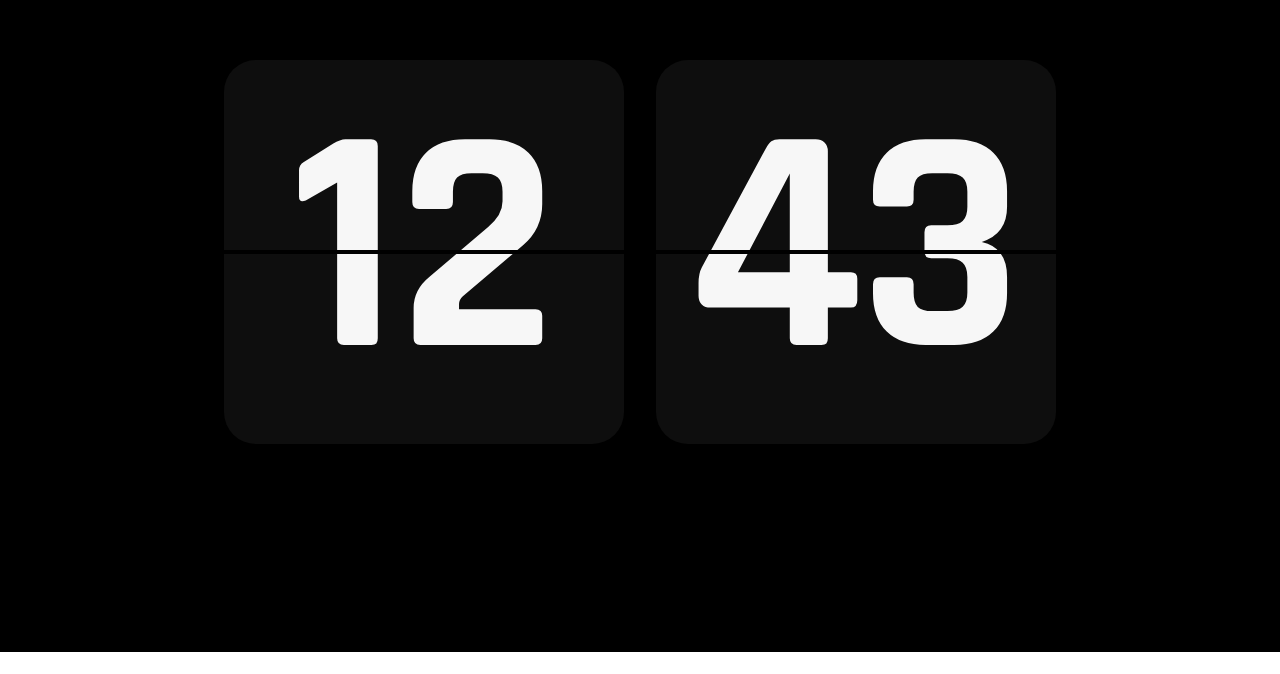
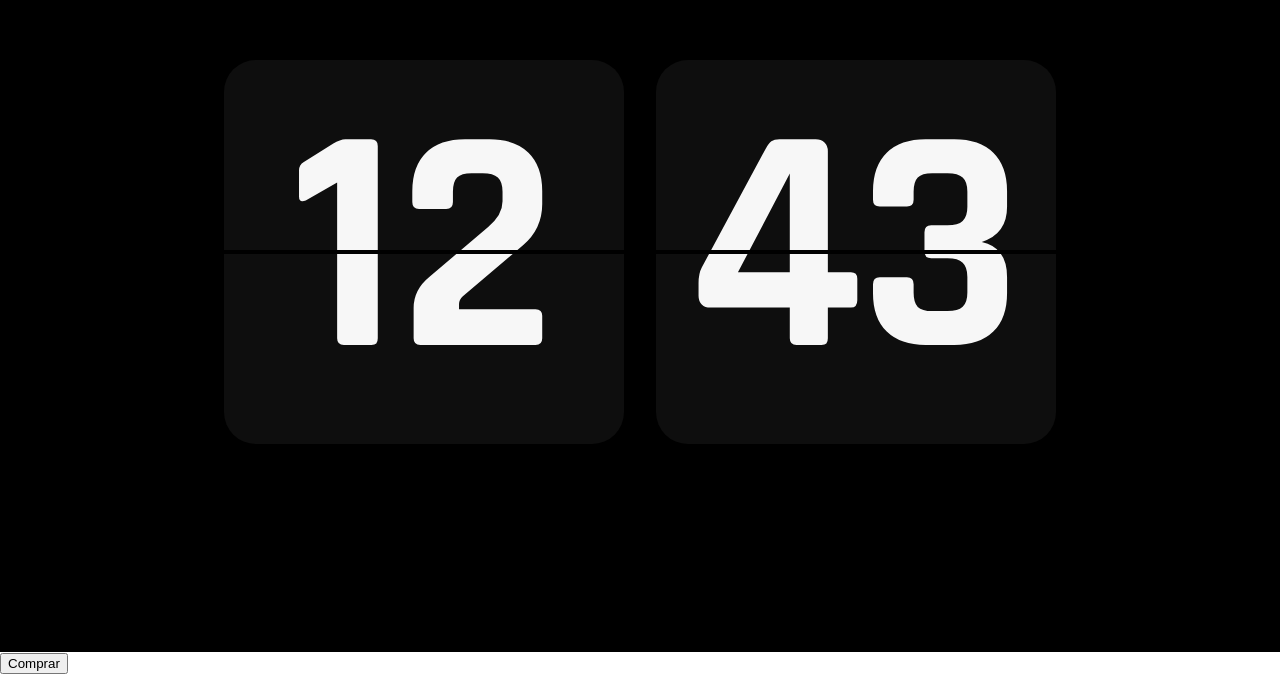
Before and after one commit to matheusgomesbs/clock, a React (Vite) app: page / in a window 1280 px wide. Shown: the part 148-822 px from the top of the page. Before the commit the page ends 800 px from the top, so only its background shows below. Built offline with nearby package versions, Linux system fonts and the light colour scheme.

Commit message:
Update App.jsx

```diff
--- a/src/App.jsx
+++ b/src/App.jsx
@@ -4,7 +4,12 @@ import './App.css';
 import Clock from './components/Clock';
 
 const App = () => {
-  return <Clock />;
+  return (
+    <>
+    <Clock />
+    <button>Comprar</button>
+    </>
+  );
 };
 
 export default App;
```
